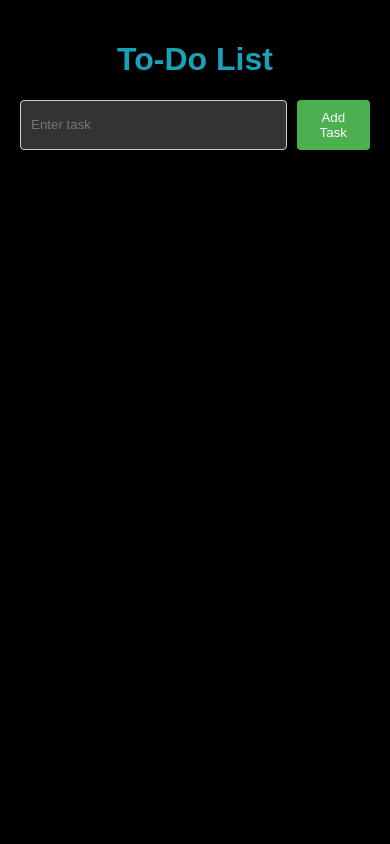
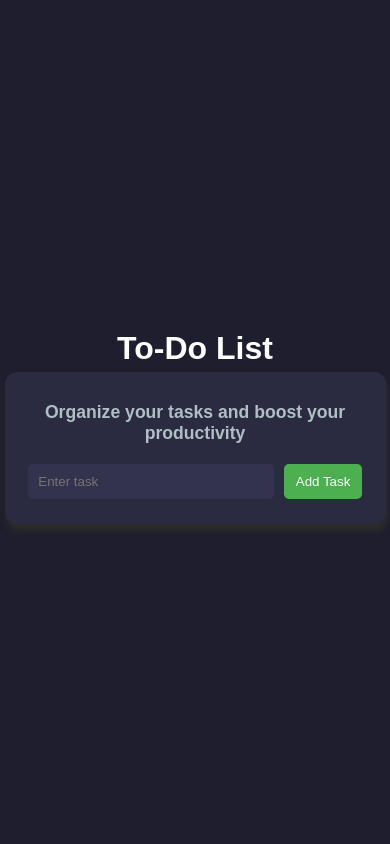
Before and after one commit to bishwamitre/To-Do-App, a Flask app: page / in a window 390 px wide. Run offline with Flask 3, Linux system fonts and the light colour scheme.

Commit message:
Made It Responsive and Attractive

```diff
--- a/static/styles.css
+++ b/static/styles.css
@@ -1,82 +1,272 @@
+/* Global Styles */
 body {
   font-family: Arial, sans-serif;
-  background-color: #000000;
-  color: #333;
+  background-color: #1E1E2E; /* Dark Indigo background */
+  color: #FFFFFF; /* White text color */
   margin: 0;
-  padding: 20px;
+  padding: 0;
+  display: flex;
+  flex-direction: column;
+  justify-content: center;
+  align-items: center;
+  height: 100vh; /* Full viewport height */
+  transition: background-color 0.5s ease;
 }
 
+/* Container to hold everything centrally */
+.container {
+  width: 100%;
+  max-width: 500px; /* Fixed width for desktop view */
+  max-height: 80%;
+  overflow-y: auto; /* Scroll if needed */
+  background-color: #2A2A40; /* Darker background for content */
+  padding: 20px 25px;
+  border-radius: 12px; /* Smooth rounded corners */
+  box-shadow: 2px 7px 7px rgb(44, 44, 44); /* Soft shadow for elevation */
+  text-align: center; /* Center the text inside container */
+  animation: fadeIn 1s; /* Fade in animation */
+}
+
+/* Heading Styles */
 h1 {
-  text-align: center;
-  color: #17a2b8;
+  font-size: 2.5em; /* Increased font size */
+  color: #FFFFFF; /* White for the main heading */
+  margin-top: 10px;
+  margin-bottom: 5px;
+  animation: slideIn 1s; /* Slide in animation */
+}
+
+h2 {
+  font-size: 1.2em;
+  color: #B0BEC5; /* Lighter gray for subheading */
+  margin-bottom: 20px;
+  animation: slideIn 1s;
+}
+
+/* Form Styles */
+#first-form{
+  display: flex;
+  justify-content: center;
+  align-items: center;
+  margin-bottom: 15px;
 }
 
 form {
   display: flex;
   justify-content: center;
+  align-items: center;
 }
 
 input[type="text"] {
-  padding: 10px;
-  border: 1px solid #ccc;
-  border-radius: 4px;
-  width: 250px;
-  background-color: #333;
-  color: #fff;
+  padding: 12px;
+  border: none;
+  border-radius: 5px;
+  width: 70%; /* Responsive width */
+  background-color: #33334D; /* Dark gray background for input */
+  color: #FFFFFF; /* White text inside input */
+  margin-right: 10px;
+  outline: none; /* Removes the outline on focus */
+  animation: fadeIn 1s; /* Fade in animation */
+  transition: background-color 0.3s ease;
+}
+
+input[type="text"]:focus {
+  background-color: #44445A; /* Darker gray background for input on focus */
 }
 
 button {
-  padding: 10px;
+  padding: 11px;
   border: none;
-  border-radius: 4px;
-  background-color: #4CAF50;
+  border-radius: 5px;
+  background-color: #4CAF50; /* Green background for add button */
   color: white;
   cursor: pointer;
-  margin-left: 10px;
   transition: background-color 0.3s ease;
+  animation: fadeIn 1s; /* Fade in animation */
 }
 
-button#toggle {
-  background-color: #4CAF50;
+button:hover {
+  background-color: #66BB6A; /* Lighter green on hover */
 }
 
-button#toggle:hover {
-  background-color: #45a049;
-}
-
-#delete {
-  background-color: red;
-}
-
+/* Task List Styles */
 ul {
   list-style-type: none;
   padding: 0;
+  margin:  0;
+}
+
+ul li p {
+  margin: 0 ;
 }
 
 li {
-  background: #333;
-  color: #fff;
-  margin: 10px 0;
-  padding: 10px;
-  border-radius: 4px;
+  background: #33334D; /* Dark gray background for task items */
+  color: #FFFFFF; /* White text for task items */
+  margin-bottom: 15px;
+  padding: 20px;
+  border-radius: 5px;
+  font-size: 18px;
   display: flex;
   justify-content: space-between;
-  align-items: center;
-  box-shadow: 0 2px 5px rgba(0, 0, 0, 0.1);
+  align-items: center; /* Add this line to center the button vertically */
+  box-shadow: 0 2px 5px rgba(0, 0, 0, 0.3); /* Slight shadow for tasks */
+  animation: slideIn 1s; /* Slide in animation */
 }
 
-.task-item {
-  display: flex;
-  justify-content: space-between;
-  width: 100%;
-  align-items: center;
+/* Delete button inside task */
+#delete {
+  background-color: #F44336; /* Red for delete button */
+  padding: 8px 12px;
+  border: none;
+  border-radius: 5px;
+  color: white;
+  cursor: pointer;
+  transition: background-color 0.3s ease;
+  animation: fadeIn 1s; /* Fade in animation */
 }
 
-.task-details {
-  flex-grow: 1;
+/* Responsive Design for Mobile */
+@media (max-width: 768px) {
+  .container {
+    width: 90%; /* Full width on smaller devices */
+    padding: 15px;
+  }
+
+  #first-form{
+    width: 90%;
+    margin: 0 auto;
+  }
+
+  input[type="text"] {
+    width: 80%; /* Full width for input on mobile */
+    margin-bottom: 10px; /* Add space below input */
+  }
+
+  #add_button {
+    width: 20%; /* Full width for button on mobile */
+    margin-bottom: 10px;
+  }
+
+  li {
+    flex-direction: row; /* Keep the button and text in the same line */
+    align-items: center; /* Center the button vertically */
+  }
+
 }
 
-.task-actions {
-  display: flex;
-  gap: 5px; /* Adds some space between the buttons */
+/* Additional Responsive Adjustments for Extra Small Screens */
+@media (max-width: 480px) {
+  h1 {
+    font-size: 2em; /* Adjust font size for small screens */
+  }
+
+  h2 {
+    font-size: 1.1em; /* Adjust subheading font size */
+  }
+
+  #first-form{
+    width: 95%;
+    margin: 0 auto;
+  }
+
+  input[type="text"] {
+    width: 75%; /* Full width for input on mobile */
+    margin-bottom: 10px; /* Add space below input */
+  }
+
+  #add_button {
+    width: 25%; /* Full width for button on mobile */
+    margin-bottom: 10px;
+  }
+
+  button {
+    padding: 10px; /* Smaller button padding */
+  }
+
+  input[type="text"] {
+    padding: 10px; /* Smaller input padding */
+  }
+
+  li {
+    flex-direction: column; /* Stack content in tasks on mobile */
+    align-items: center; /* Center the delete button horizontally */
+  }
+
+  #delete {
+    margin-top: 10px; /* Add space between task and delete button */
+    width: 100%; /* Full width for delete button */
+    text-align: center; /* Center text on delete button */
+  }
 }
+
+@media (max-width: 380px) {
+  input[type="text"] {
+    width: 67%; /* Full width for input on mobile */
+    margin-bottom: 10px; /* Add space below input */
+  }
+  #add_button {
+    width: 30%;
+    padding: 10px 7px;
+    font-size: smaller;
+  }
+}
+
+/* Scrollbar Styles */
+::-webkit-scrollbar {
+  width: 5px; /* Thinner scrollbar */
+}
+
+::-webkit-scrollbar-thumb {
+  background-color: #f44336; /* Darker gray for scrollbar thumb */
+  border-radius: 10px; /* Rounded edges */
+  border: 2px solid #1E1E2E; /* Adds space between scrollbar and thumb, blends with background */
+}
+
+::-webkit-scrollbar-thumb:hover {
+  background-color: #77778F; /* Slightly lighter gray on hover */
+}
+
+::-webkit-scrollbar-track {
+  background-color: #2A2A40; /* Darker background for scrollbar track */
+}
+
+/* For Firefox (scrollbar width) */
+html {
+  scrollbar-width: thin; /* Ensures thinner scrollbar in Firefox */
+  scrollbar-color: #555574 #2A2A40; /* Dark gray thumb and matching background */
+}
+
+/* Animations */
+@keyframes fadeIn {
+  from {
+    opacity: 0;
+  }
+  to {
+    opacity: 1;
+  }
+}
+
+@keyframes slideIn {
+  from {
+    transform: translateX(-100px);
+  }
+  to {
+    transform: translateX(0);
+  }
+}
+
+.form-check-input:checked {
+  background-color: #4CAF50; /* Change the background color when checked */
+  border-color: #4CAF50; /* Change the border color when checked */
+}
+
+.form-check-input:focus {
+  box-shadow: 0 0 0 0.2rem rgba(76, 175, 80, 0.25); /* Add focus outline */
+  border-radius: 5px;
+}
+
+/* Optionally, you can also style the label */
+.form-check-label {
+  margin-left: 8px; /* Add some space between checkbox and label */
+}
--- a/templates/index.html
+++ b/templates/index.html
@@ -8,24 +8,31 @@
 </head>
 <body>
     <h1>To-Do List</h1>
-
+    <div class="container">
+        <h2>Organize your tasks and boost your productivity</h2>
         <!-- Form to add a new task -->
-    <form action="{{ url_for('add_task') }}" method="POST">
+        <form action="{{ url_for('add_task') }}" method="POST" id="first-form">
             <input type="text" name="task" placeholder="Enter task" required>
-        <button type="submit">Add Task</button>
+            <button type="submit" id="add_button">Add Task</button>
         </form>
 
         <ul>
             <!-- Loop through tasks and display each task with its status -->
             {% for task, status in tasks.items() %}
             <li>
-            {{task}}
+                <div>
+                    <input type="checkbox" id="done-box" class="form-check-input"/>
+                    <label class="form-check-label" for="done-box">
+                        <span class="task-text">{{task}}</span>
+                    </label>
+                </div>
                 <!-- Delete button -->
-            <form action="{{ url_for('delete_task', task=task) }}" method="POST" style="display:inline;">
+                <form action="{{ url_for('delete_task', task=task) }}" method="POST" id="delete-button-form">
                     <button id="delete" type="submit">Delete</button>
                 </form>
             </li>
             {% endfor %}
         </ul>
+    </div>
 </body>
 </html>
```
Lines whose indentation alone changed are shown as unchanged.
